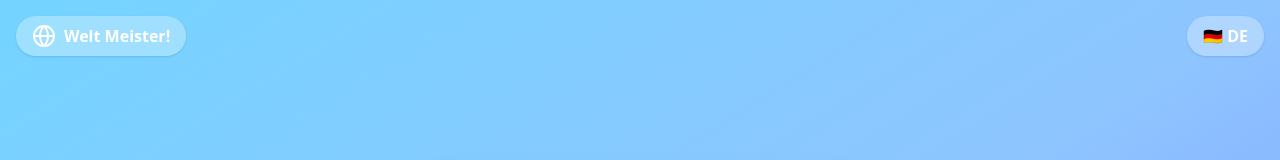
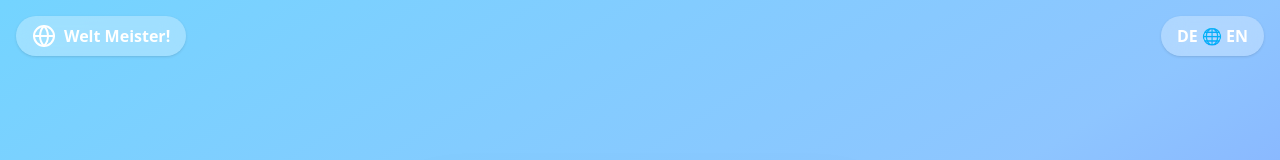
Before and after one commit to OzButcher78/weltmeister, a React (Vite) app: page / in a window 1280 px wide. Shown: the top 160 px of the page. Built offline with nearby package versions, Linux system fonts and the light colour scheme.

Commit message:
fix: Vercel deployment setup and language switcher bug
Add vercel.json config, .npmrc for legacy peer deps, prop-types
dependency, and fix flag emoji rendering on Windows.

Co-Authored-By: Claude Opus 4.6 (1M context) <noreply@anthropic.com>

```diff
--- a/index.html
+++ b/index.html
@@ -3,7 +3,7 @@
   <head>
     <meta charset="UTF-8" />
     <meta name="viewport" content="width=device-width, initial-scale=1.0" />
-    <title>My Google AI Studio App</title>
+    <title>Welt Meister</title>
   </head>
   <body>
     <div id="root"></div>
--- a/package.json
+++ b/package.json
@@ -19,6 +19,7 @@
     "express": "^4.21.2",
     "lucide-react": "^0.546.0",
     "motion": "^12.23.24",
+    "prop-types": "^15.8.1",
     "react": "^19.0.0",
     "react-dom": "^19.0.0",
     "react-simple-maps": "^3.0.0",
--- a/src/App.tsx
+++ b/src/App.tsx
@@ -50,7 +50,7 @@ export default function App() {
           onClick={toggleLang}
           className="bg-white/30 backdrop-blur-md px-4 py-2 rounded-full font-bold text-white shadow-sm flex items-center gap-2"
         >
-          <span>{lang === 'de' ? '🇩🇪 DE' : '🇬🇧 EN'}</span>
+          <span>{lang === 'de' ? 'DE 🌐 EN' : 'EN 🌐 DE'}</span>
         </motion.button>
       </header>
 
```
Also changed, not shown: vercel.json (added), 2 other files (tests, documents, lock files or other folders).
